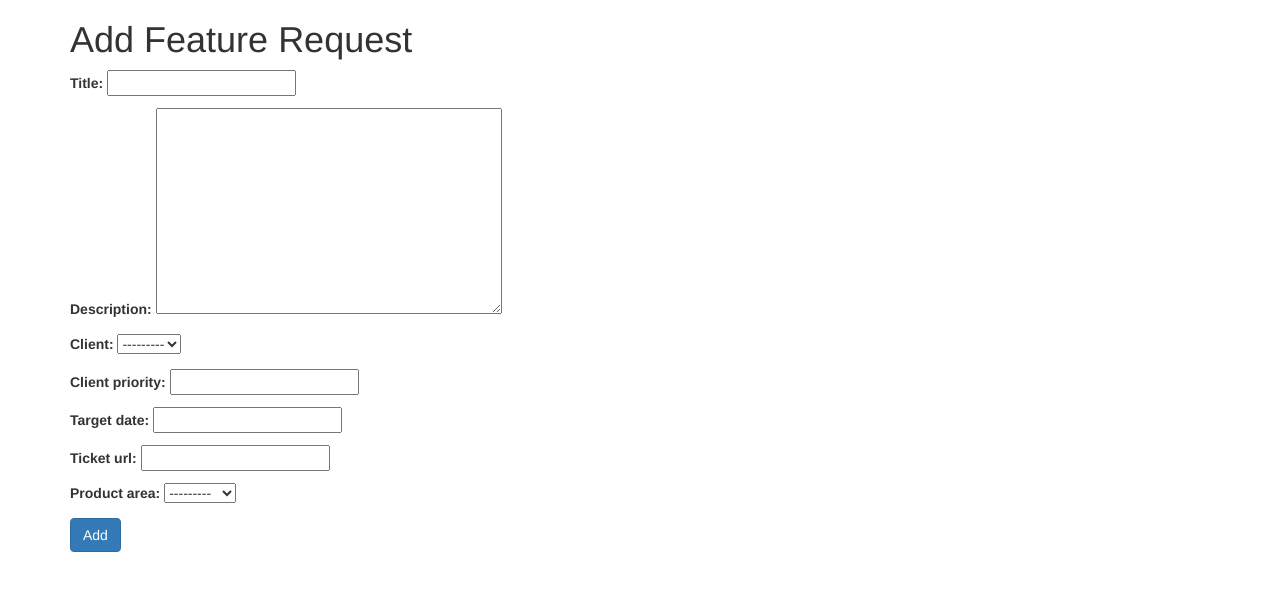
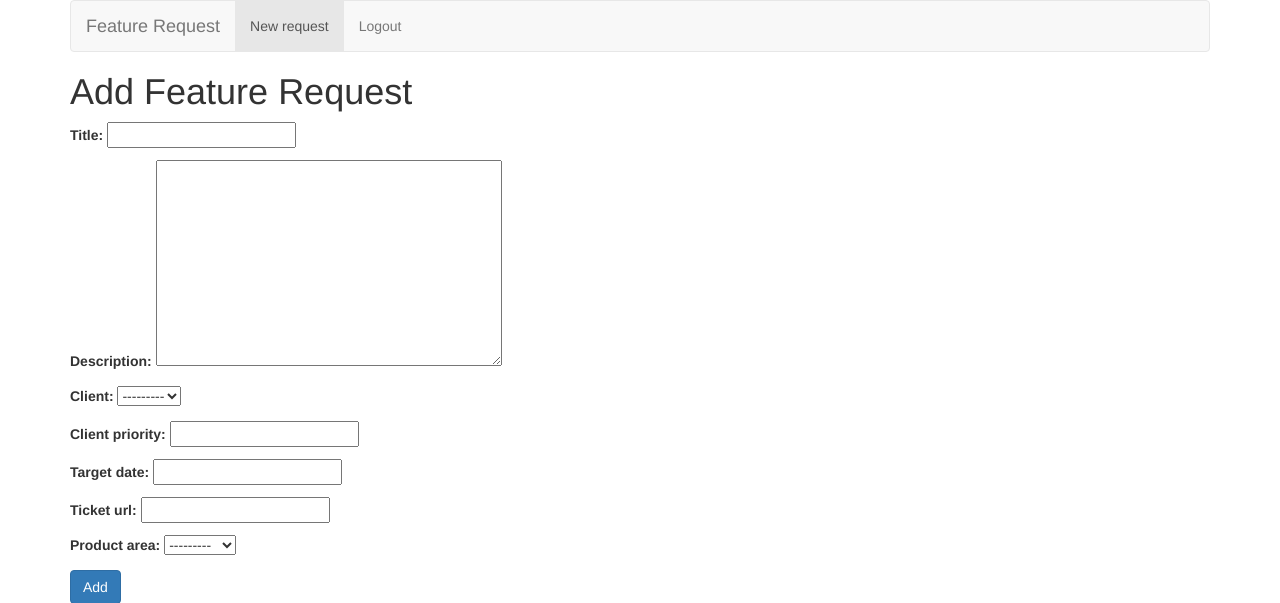
Before and after one commit to bhaskar8088/feature-request, a Django app: page /features/requests/new/ in a window 1280 px wide. Shown: the top 603 px of the page. Run offline with Django 3.2, Linux system fonts and the light colour scheme; the visitor is signed in with stand-in values (Sample User, id 1); data that the repository does not hold is empty; some libraries are stand-ins or nearby versions.

Commit message:
Added nav and more fixes.

```diff
--- a/project_template/features/models.py
+++ b/project_template/features/models.py
@@ -14,6 +14,29 @@ class Client(DateTimeBase):
 
     def __unicode__(self):
         return u"%s" % self.name
+
+    def priority_data(self):
+        obj = None
+        try:
+            obj = ClientPriority.objects.get(client=self)
+        except ClientPriority.DoesNotExist:
+            pass
+
+        res = {}
+        if not obj:
+            return {}
+
+        data = obj.data_dict
+        for k, v in data.items():
+            feature_request_obj = FeatureRequest.objects.get(id=v)
+            res[k] = {
+                "title": feature_request_obj.title,
+                "slug": feature_request_obj.slug,
+                "id": v
+            }
+
+        return res
+
 
 
 class ClientPriority(DateTimeBase):
--- a/project_template/features/views.py
+++ b/project_template/features/views.py
@@ -1,7 +1,7 @@
 from django.shortcuts import render
 from django.views.generic import FormView, TemplateView
 from django.core.urlresolvers import reverse
-from django.shortcuts import get_object_or_404
+from django.shortcuts import get_object_or_404, redirect
 
 from .models import *
 from .forms import *
@@ -36,3 +36,7 @@ class NewFeatureRequestSuccessView(TemplateView):
         context['pk'] = kwargs['pk']
         context['slug'] = kwargs['slug']
         return context
+
+
+def home_view(request):
+    return redirect(reverse("new-feature-request"))
--- a/project_template/project_template/settings.py
+++ b/project_template/project_template/settings.py
@@ -144,3 +144,4 @@ ACCOUNT_EMAIL_REQUIRED = True
 ACCOUNT_EMAIL_VERIFICATION = "none"
 ACCOUNT_LOGOUT_ON_GET = True
 ACCOUNT_AUTHENTICATION_METHOD = "username_email"
+LOGIN_REDIRECT_URL = "/features/requests/new"
--- a/project_template/project_template/urls.py
+++ b/project_template/project_template/urls.py
@@ -16,8 +16,11 @@ Including another URLconf
 from django.conf.urls import url, include
 from django.contrib import admin
 
+from features.views import home_view
+
 urlpatterns = [
     url(r'^admin/', admin.site.urls),
     url(r'^features/', include('features.urls')),
     url(r'^accounts/', include('allauth.urls')),
+    url(r'^$', home_view, name="home"),
 ]
--- a/project_template/templates/base.html
+++ b/project_template/templates/base.html
@@ -11,6 +11,7 @@
 <body>
 
 <div class='container'>
+  {% include "includes/_navbar.html" %}
   {% block content %}{% endblock %}
 </div>
 
--- /dev/null
+++ b/project_template/templates/includes/_navbar.html
@@ -0,0 +1,23 @@
+<nav class="navbar navbar-default">
+  <div class="container-fluid">
+    <!-- Brand and toggle get grouped for better mobile display -->
+    <div class="navbar-header">
+      <button type="button" class="navbar-toggle collapsed" data-toggle="collapse" data-target="#bs-example-navbar-collapse-1" aria-expanded="false">
+        <span class="sr-only">Toggle navigation</span>
+        <span class="icon-bar"></span>
+        <span class="icon-bar"></span>
+        <span class="icon-bar"></span>
+      </button>
+      <a class="navbar-brand" href="#">Feature Request</a>
+    </div>
+
+    <!-- Collect the nav links, forms, and other content for toggling -->
+    <div class="collapse navbar-collapse" id="bs-example-navbar-collapse-1">
+      <ul class="nav navbar-nav">
+        <li class="active"><a href="{% url 'new-feature-request' %}">New request <span class="sr-only">(current)</span></a></li>
+        <li><a href="{% url 'account_logout' %}">Logout</a></li>
+      </ul>
+
+    </div><!-- /.navbar-collapse -->
+  </div><!-- /.container-fluid -->
+</nav>
```
Also changed, not shown: project_template/templates/features/request.html (+7 -0 lines).
